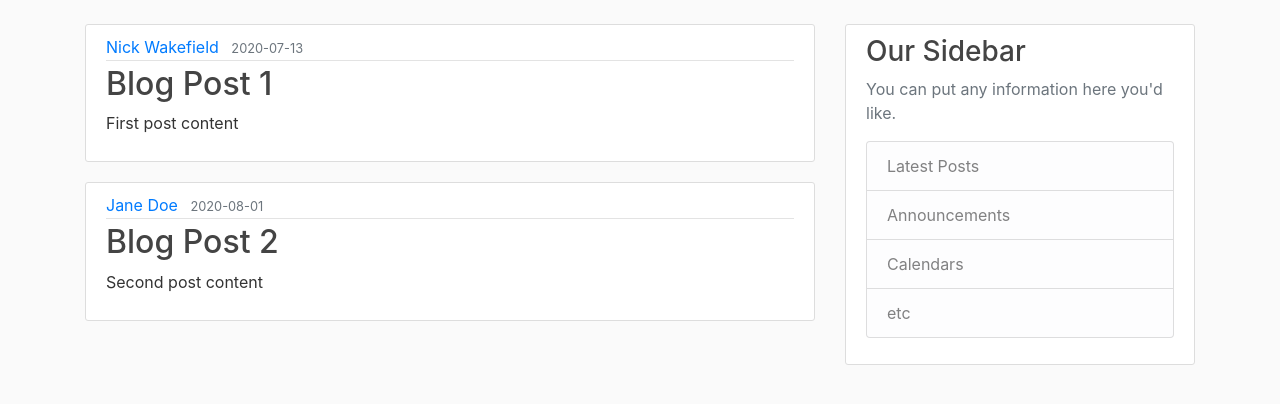
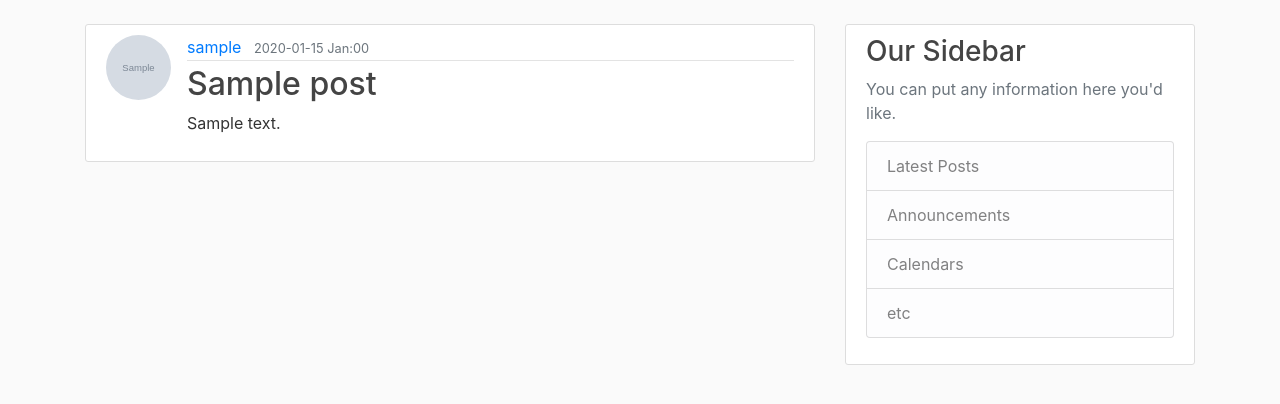
Before and after one commit to ngwakefield/Flask_Blog, a Flask app: page / in a window 1280 px wide. Shown: the part 56-460 px from the top of the page. Run offline with Flask 2, Linux system fonts and the light colour scheme; tables that the repository leaves empty hold one stand-in row (values such as "Sample post"); grey boxes marked "Sample" are stand-in pictures; some libraries are stand-ins or nearby versions.

Commit message:
Add post saving; with user image; username/timestamps on posts

```diff
--- a/flask_blog/models.py
+++ b/flask_blog/models.py
@@ -2,6 +2,7 @@ from datetime import datetime
 from flask_blog import db, login_manager
 from flask_login import UserMixin
 
+# This is what defines what current_user is
 @login_manager.user_loader
 def load_user(user_id):
     return User.query.get(int(user_id))
--- a/flask_blog/routes.py
+++ b/flask_blog/routes.py
@@ -7,27 +7,11 @@ from PIL import Image
 import secrets
 import os
 
-# Dummy data
-posts = [
-    {
-        'author':'Nick Wakefield',
-        'title' : 'Blog Post 1',
-        'content' : 'First post content',
-        'date_posted': '2020-07-13'
-    },
-    {
-        'author':'Jane Doe',
-        'title' : 'Blog Post 2',
-        'content' : 'Second post content',
-        'date_posted': '2020-08-01'
-    }
-]
-
-
 # Basically the root page of the home page
 @app.route('/')
 @app.route('/home')
 def home():
+    posts = Post.query.all()
     return render_template('home.html', posts = posts)
 
 # Create an about page
@@ -119,6 +103,9 @@ def account():
 def new_post():
     form = PostForm()
     if form.validate_on_submit():
+        post = Post(title = form.title.data, content = form.content.data, author = current_user)
+        db.session.add(post)
+        db.session.commit()
         flash('Your post has been created!', 'success')
         return redirect (url_for('home'))
     return render_template('create_post.html', title = "New Post", form = form)
--- a/flask_blog/templates/home.html
+++ b/flask_blog/templates/home.html
@@ -2,10 +2,11 @@
 {% block content %}
 {% for post in posts %}
 <article class="media content-section">
-    <div class="media-body">
+  <img class="rounded-circle article-img" src="{{url_for('static', filename = 'profile_pics/'+post.author.image_file)}}" >
+  <div class=" media-body">
   <div class="article-metadata">
-        <a class="mr-2" href="#">{{ post.author }}</a>
-        <small class="text-muted">{{ post.date_posted }}</small>
+    <a class="mr-2" href="#">{{ post.author.username }}</a>
+    <small class="text-muted">{{ post.date_posted.strftime('%Y-%m-%d %h:%M') }}</small>
   </div>
   <h2><a class="article-title" href="#">{{ post.title }}</a></h2>
   <p class="article-content">{{ post.content }}</p>
```
Lines whose indentation alone changed are shown as unchanged.
